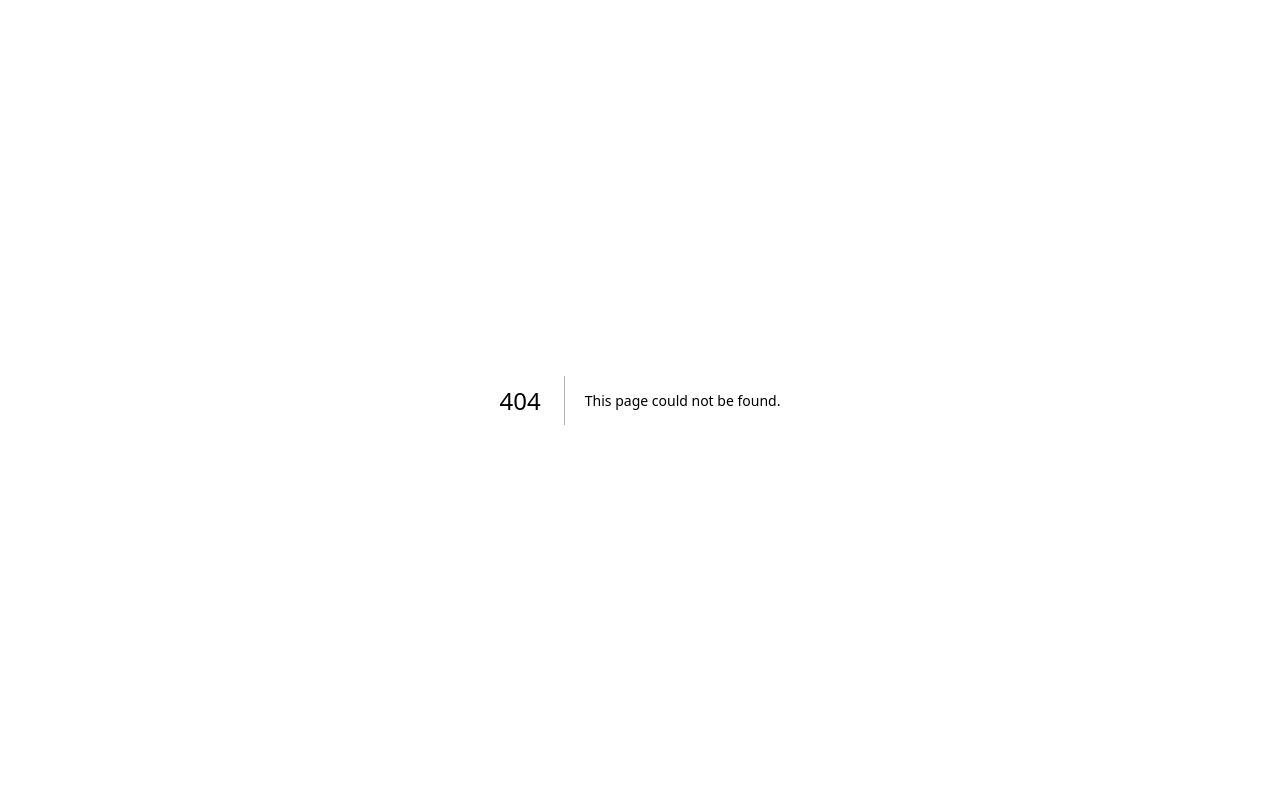
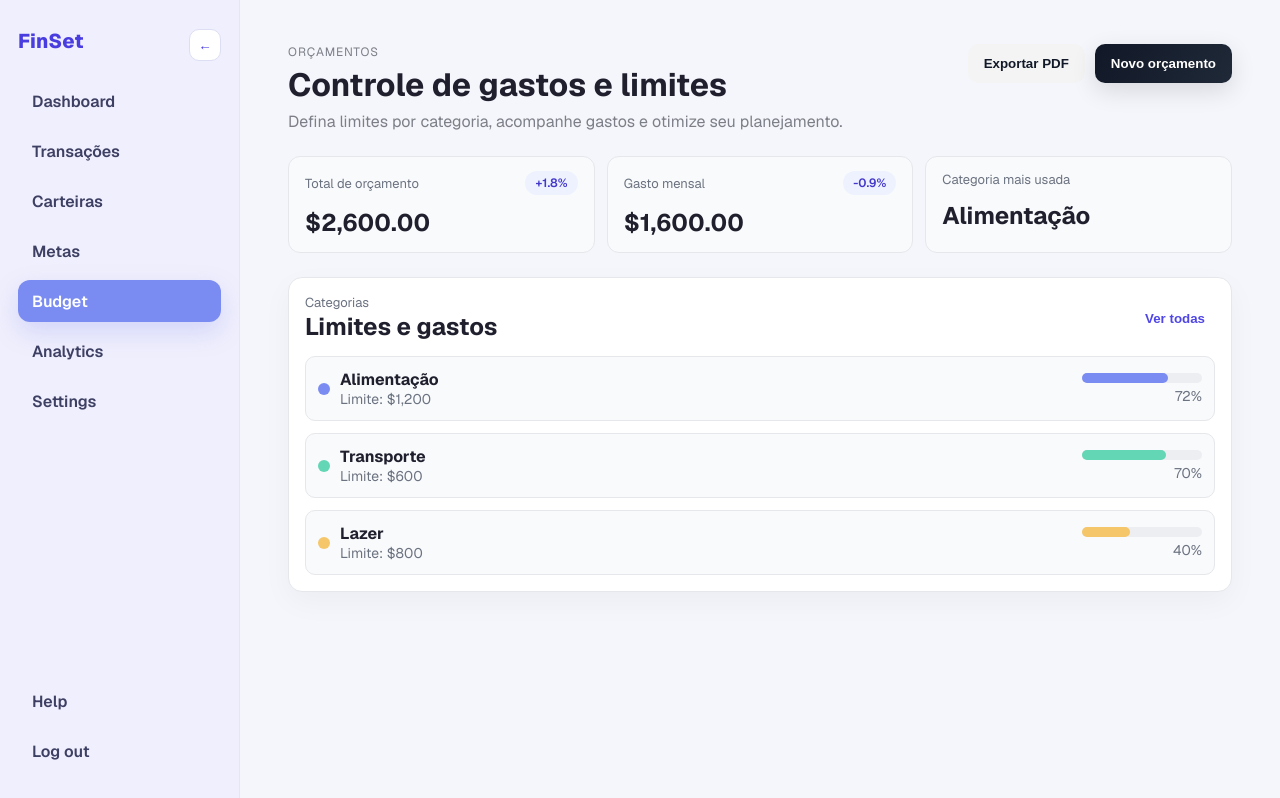
Before and after one commit to geminivasconcelos/cashflow-web, a Next.js app: page /budget in a window 1280 px wide. Before the commit this address had no page. Built offline with nearby package versions, Linux system fonts and the light colour scheme.

Commit message:
feat: adição do budget

```diff
--- /dev/null
+++ b/src/app/(shell)/budget/page.module.css
@@ -0,0 +1,206 @@
+.page {
+  display: flex;
+  flex-direction: column;
+  gap: 24px;
+  padding: 16px 20px;
+}
+
+.header {
+  display: flex;
+  justify-content: space-between;
+  align-items: flex-start;
+  gap: 16px;
+}
+
+.eyebrow {
+  font-size: 12px;
+  text-transform: uppercase;
+  letter-spacing: 0.08em;
+  color: #7c7f87;
+  margin: 0 0 4px;
+}
+
+.subtitle {
+  color: #7c7f87;
+  margin-top: 6px;
+}
+
+.headerActions {
+  display: flex;
+  gap: 10px;
+}
+
+.primaryButton,
+.secondaryButton,
+.linkButton {
+  border-radius: 10px;
+  font-weight: 600;
+  cursor: pointer;
+  border: none;
+  transition: all 0.2s ease;
+}
+
+.primaryButton {
+  background: linear-gradient(120deg, #111827, #1f2937);
+  color: #fff;
+  padding: 12px 16px;
+  box-shadow: 0 8px 24px rgba(0, 0, 0, 0.12);
+}
+
+.primaryButton:hover {
+  transform: translateY(-1px);
+  box-shadow: 0 12px 32px rgba(0, 0, 0, 0.14);
+}
+
+.secondaryButton {
+  background: #f4f4f5;
+  color: #111827;
+  padding: 12px 16px;
+}
+
+.secondaryButton:hover {
+  background: #e5e7eb;
+}
+
+.linkButton {
+  background: transparent;
+  color: #4f46e5;
+  padding: 8px 10px;
+}
+
+.linkButton:hover {
+  color: #312e81;
+}
+
+.highlights {
+  display: grid;
+  grid-template-columns: repeat(auto-fit, minmax(220px, 1fr));
+  gap: 12px;
+}
+
+.highlightCard {
+  background: #f9fafb;
+  border: 1px solid #e5e7eb;
+  border-radius: 12px;
+  padding: 14px 16px;
+  display: flex;
+  flex-direction: column;
+  gap: 12px;
+}
+
+.cardTop {
+  display: flex;
+  align-items: center;
+  justify-content: space-between;
+}
+
+.cardLabel {
+  color: #6b7280;
+  font-size: 13px;
+  margin: 0;
+}
+
+.cardValue {
+  font-size: 24px;
+  font-weight: 700;
+}
+
+.badge {
+  background: #eef2ff;
+  color: #4338ca;
+  border-radius: 999px;
+  padding: 4px 10px;
+  font-weight: 600;
+  font-size: 12px;
+}
+
+.grid {
+  display: grid;
+  grid-template-columns: 1fr;
+  gap: 14px;
+}
+
+.card {
+  background: #fff;
+  border: 1px solid #e5e7eb;
+  border-radius: 14px;
+  padding: 16px;
+  display: flex;
+  flex-direction: column;
+  gap: 14px;
+  box-shadow: 0 10px 30px rgba(0, 0, 0, 0.04);
+}
+
+.cardHeader {
+  display: flex;
+  align-items: center;
+  justify-content: space-between;
+}
+
+.budgetList {
+  display: flex;
+  flex-direction: column;
+  gap: 12px;
+}
+
+.budgetRow {
+  display: grid;
+  grid-template-columns: 1fr auto;
+  align-items: center;
+  padding: 12px;
+  border: 1px solid #e5e7eb;
+  border-radius: 10px;
+  background: #f9fafb;
+}
+
+.budgetLeft {
+  display: flex;
+  gap: 10px;
+  align-items: center;
+}
+
+.budgetRight {
+  display: flex;
+  flex-direction: column;
+  align-items: flex-end;
+  gap: 4px;
+}
+
+.budgetName {
+  font-weight: 700;
+}
+
+.budgetDot {
+  width: 12px;
+  height: 12px;
+  border-radius: 50%;
+}
+
+.budgetProgressBar {
+  background: #edeef2;
+  border-radius: 999px;
+  height: 10px;
+  width: 120px;
+}
+
+.budgetProgressFill {
+  height: 100%;
+  border-radius: 999px;
+}
+
+.muted {
+  color: #6b7280;
+  font-size: 14px;
+}
+
+@media (max-width: 980px) {
+  .header {
+    flex-direction: column;
+    align-items: flex-start;
+  }
+
+  .headerActions {
+    width: 100%;
+    justify-content: flex-start;
+  }
+}
--- /dev/null
+++ b/src/app/(shell)/budget/page.tsx
@@ -0,0 +1,95 @@
+import styles from "./page.module.css";
+
+const budgets = [
+  {
+    id: "b-1",
+    title: "Alimentação",
+    limit: 1200,
+    spent: 860,
+    color: "#7a8cf1",
+  },
+  {
+    id: "b-2",
+    title: "Transporte",
+    limit: 600,
+    spent: 420,
+    color: "#62d6b5",
+  },
+  {
+    id: "b-3",
+    title: "Lazer",
+    limit: 800,
+    spent: 320,
+    color: "#f5c66a",
+  },
+];
+
+const highlights = [
+  { label: "Total de orçamento", value: "$2,600.00", delta: "+1.8%" },
+  { label: "Gasto mensal", value: "$1,600.00", delta: "-0.9%" },
+  { label: "Categoria mais usada", value: "Alimentação", delta: "" },
+];
+
+export default function BudgetPage() {
+  return (
+    <div className={styles.page}>
+      <header className={styles.header}>
+        <div>
+          <p className={styles.eyebrow}>Orçamentos</p>
+          <h1>Controle de gastos e limites</h1>
+          <p className={styles.subtitle}>Defina limites por categoria, acompanhe gastos e otimize seu planejamento.</p>
+        </div>
+        <div className={styles.headerActions}>
+          <button className={styles.secondaryButton} type="button">Exportar PDF</button>
+          <button className={styles.primaryButton} type="button">Novo orçamento</button>
+        </div>
+      </header>
+
+      <section className={styles.highlights}>
+        {highlights.map((item) => (
+          <article key={item.label} className={styles.highlightCard}>
+            <div className={styles.cardTop}>
+              <span className={styles.cardLabel}>{item.label}</span>
+              {item.delta && <span className={styles.badge}>{item.delta}</span>}
+            </div>
+            <div className={styles.cardValue}>{item.value}</div>
+          </article>
+        ))}
+      </section>
+
+      <section className={styles.grid}>
+        <article className={styles.card}>
+          <header className={styles.cardHeader}>
+            <div>
+              <p className={styles.cardLabel}>Categorias</p>
+              <h2>Limites e gastos</h2>
+            </div>
+            <button className={styles.linkButton} type="button">Ver todas</button>
+          </header>
+          <div className={styles.budgetList}>
+            {budgets.map((budget) => {
+              const percent = Math.round((budget.spent / budget.limit) * 100);
+              return (
+                <div key={budget.id} className={styles.budgetRow}>
+                  <div className={styles.budgetLeft}>
+                    <span className={styles.budgetDot} style={{ background: budget.color }} />
+                    <div>
+                      <div className={styles.budgetName}>{budget.title}</div>
+                      <div className={styles.muted}>Limite: ${budget.limit.toLocaleString()}</div>
+                    </div>
+                  </div>
+                  <div className={styles.budgetRight}>
+                    <div className={styles.budgetProgressBar}>
+                      <div className={styles.budgetProgressFill} style={{ width: `${percent}%`, background: budget.color }} />
+                    </div>
+                    <span className={styles.muted}>{percent}%</span>
+                  </div>
+                </div>
+              );
+            })}
+          </div>
+        </article>
+      </section>
+    </div>
+  );
+}
```
